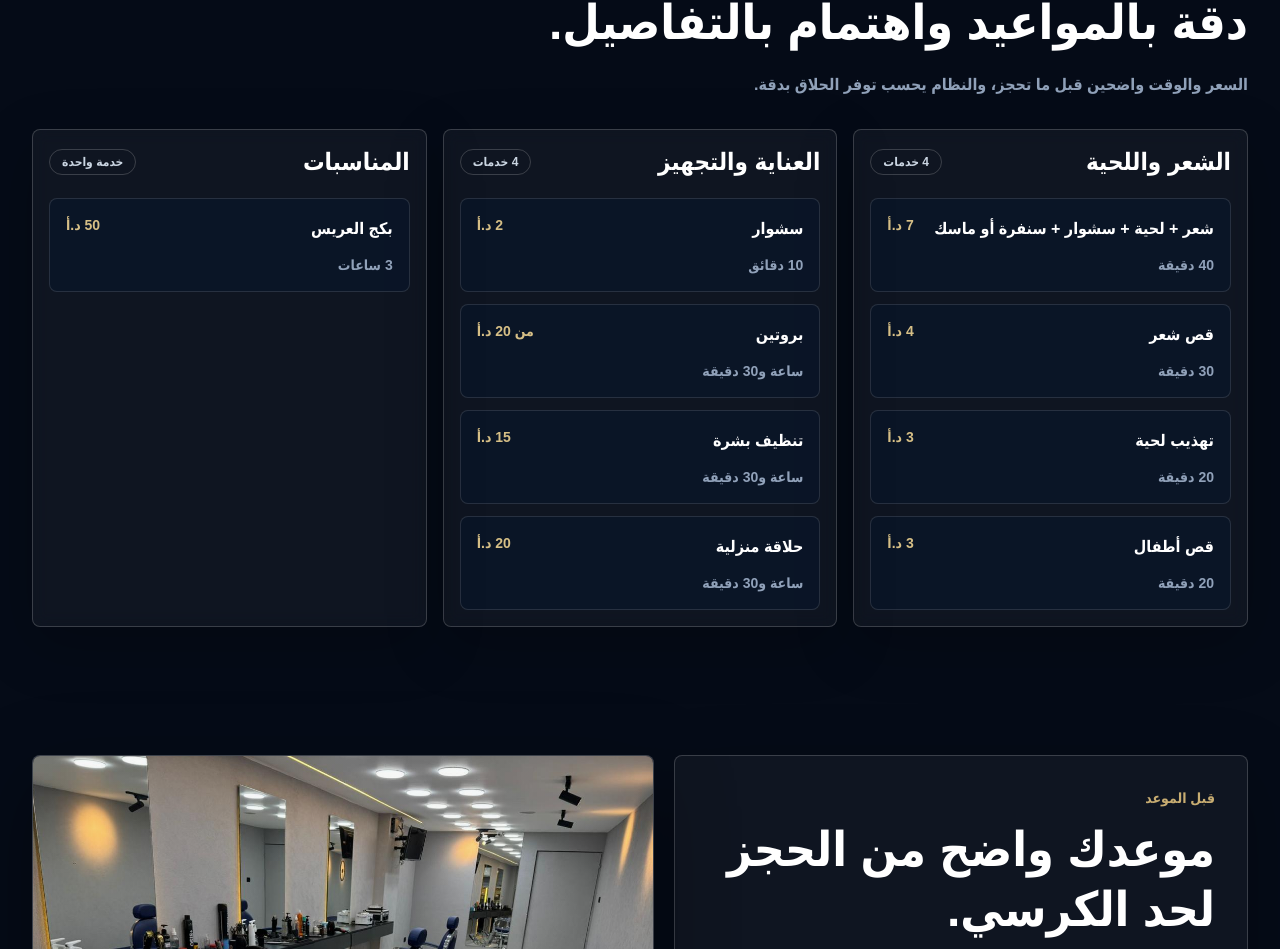
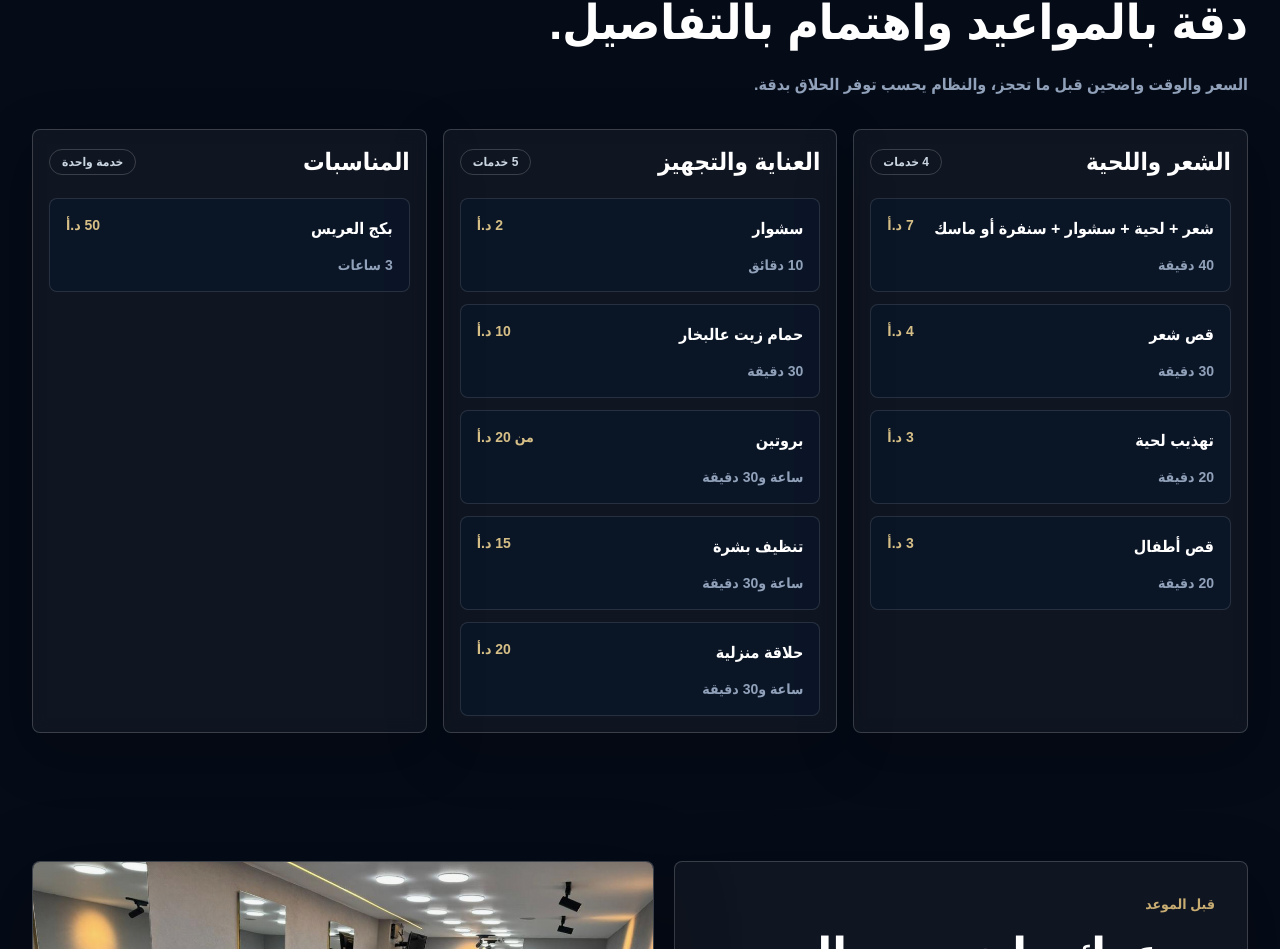
Before and after one commit to ZaidKitt/sonbolFrontend, a Next.js app: page / in a window 1280 px wide. Shown: the part 801-1750 px from the top of the page. Built offline with nearby package versions, Linux system fonts and the light colour scheme; no server answers.

Commit message:
Add steam oil bath to services

```diff
--- a/src/app/booking/page.tsx
+++ b/src/app/booking/page.tsx
@@ -15,7 +15,7 @@ type Service = {
   price_label_ar: string;
   price_label_en: string;
   duration_minutes: number;
-  booking_type: "standard" | "split_90";
+  booking_type: "standard" | "split_90" | "fast_5";
 };
 
 type Barber = {
--- a/src/app/page.tsx
+++ b/src/app/page.tsx
@@ -103,9 +103,10 @@ const copy = {
       },
       {
         title: "العناية والتجهيز",
-        count: "4 خدمات",
+        count: "5 خدمات",
         items: [
           { code: "blowdry", name: "سشوار", meta: "10 دقائق", price: "2 د.أ" },
+          { code: "steam-oil-bath", name: "حمام زيت عالبخار", meta: "30 دقيقة", price: "10 د.أ" },
           { code: "protein", name: "بروتين", meta: "ساعة و30 دقيقة", price: "من 20 د.أ" },
           { code: "skin-cleaning", name: "تنظيف بشرة", meta: "ساعة و30 دقيقة", price: "15 د.أ" },
           { code: "home-haircut", name: "حلاقة منزلية", meta: "ساعة و30 دقيقة", price: "20 د.أ" },
@@ -188,9 +189,10 @@ const copy = {
       },
       {
         title: "Care and Styling",
-        count: "4 services",
+        count: "5 services",
         items: [
           { code: "blowdry", name: "Blow Dry", meta: "10 min", price: "2 JOD" },
+          { code: "steam-oil-bath", name: "Steam Oil Bath", meta: "30 min", price: "10 JOD" },
           { code: "protein", name: "Protein", meta: "1h 30m", price: "from 20 JOD" },
           { code: "skin-cleaning", name: "Facial Cleaning", meta: "1h 30m", price: "15 JOD" },
           { code: "home-haircut", name: "Home Haircut", meta: "1h 30m", price: "20 JOD" },
```
